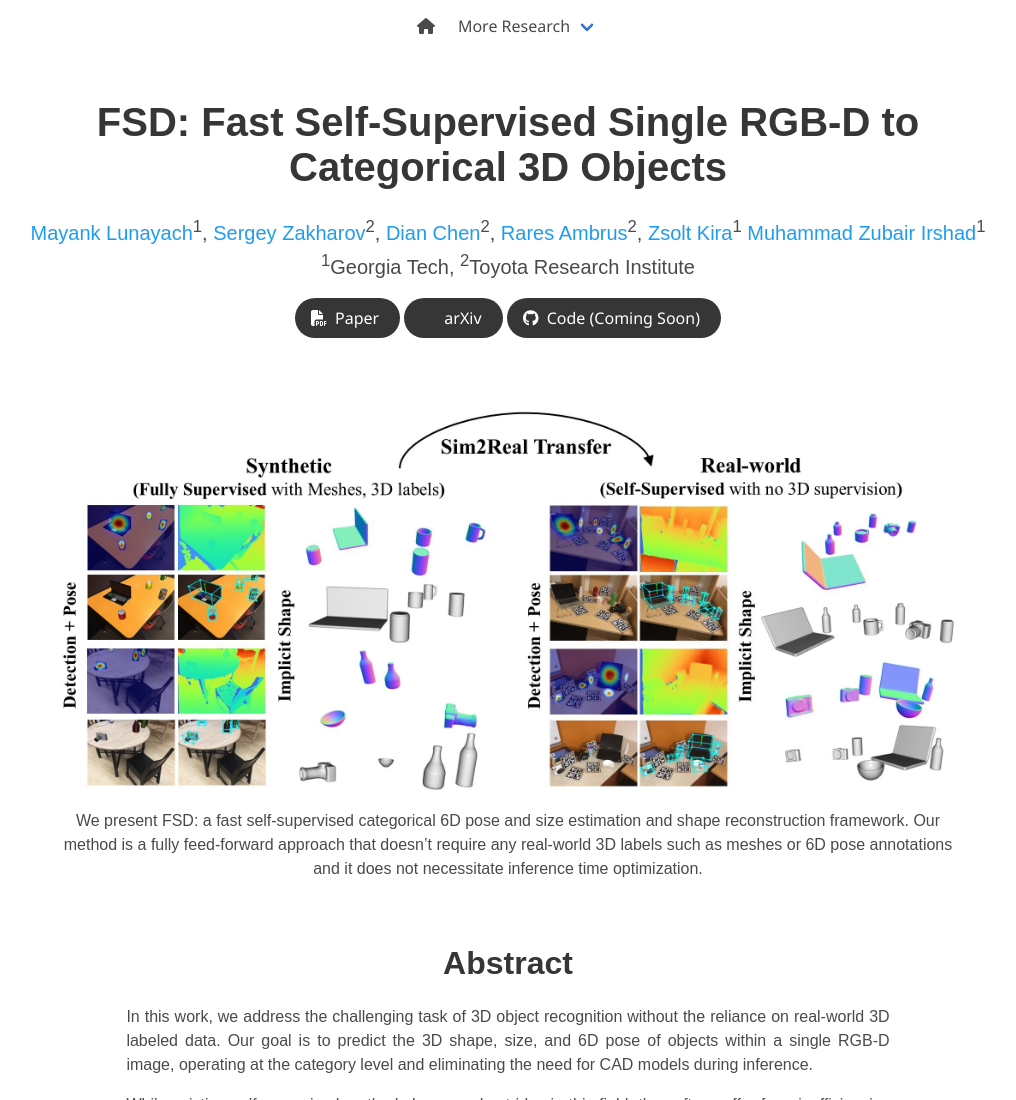
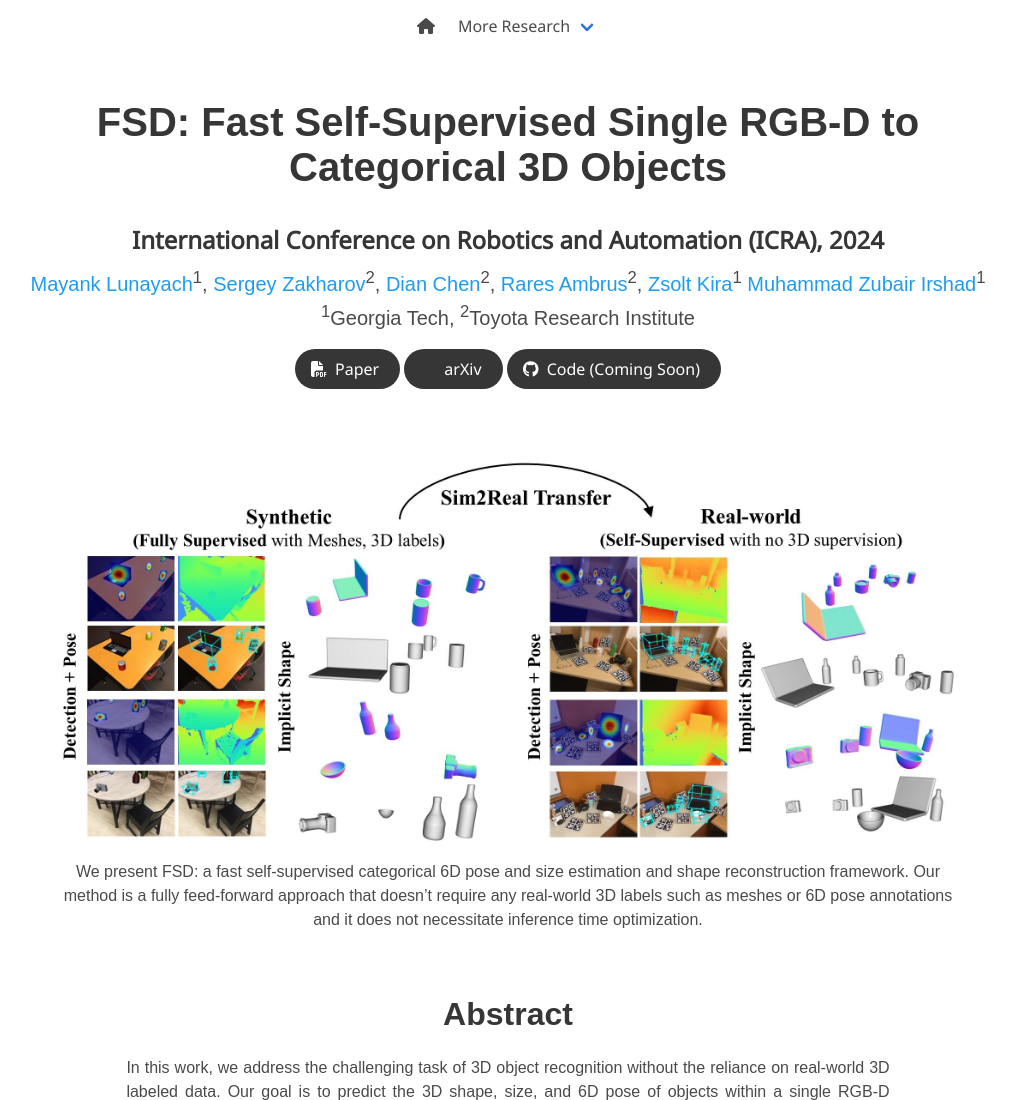
Before and after one commit to fsd6d/fsd6d.github.io, a plain HTML site: page index.html in a window 1280 px wide. Shown: the top 1100 px of the page, without its empty margins (132-1148 px from the left). Drawn offline with nearby package versions, Linux system fonts and the light colour scheme; some icons are missing; a web font is replaced by a local one.

Commit message:
ICRA acceptance

```diff
--- a/index.html
+++ b/index.html
@@ -91,9 +91,9 @@
             <h3 class="title is-2 publication-title">FSD: Fast Self-Supervised Single RGB-D to Categorical 3D
               Objects
               </h1>
-              <!-- <div class="column is-full_width">
-                <h2 class="title is-4">arXiv</h2>
-              </div> -->
+              <div class="column is-full_width">
+                <h2 class="title is-4">International Conference on Robotics and Automation (ICRA), 2024</h2>
+              </div>
               <div class="is-size-5 publication-authors">
 
                 <span class="author-block">
```
